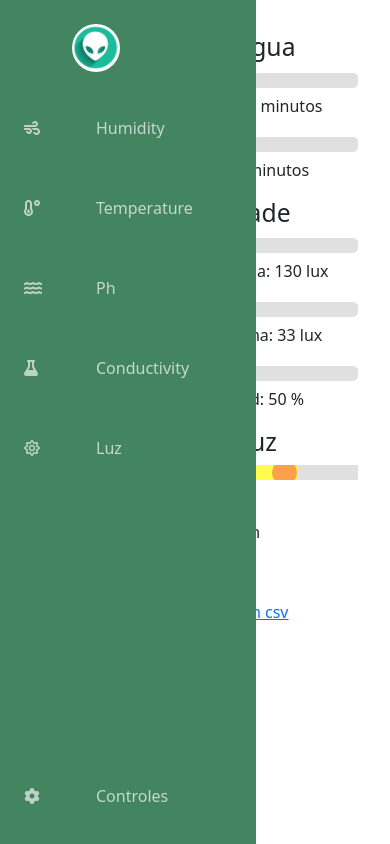
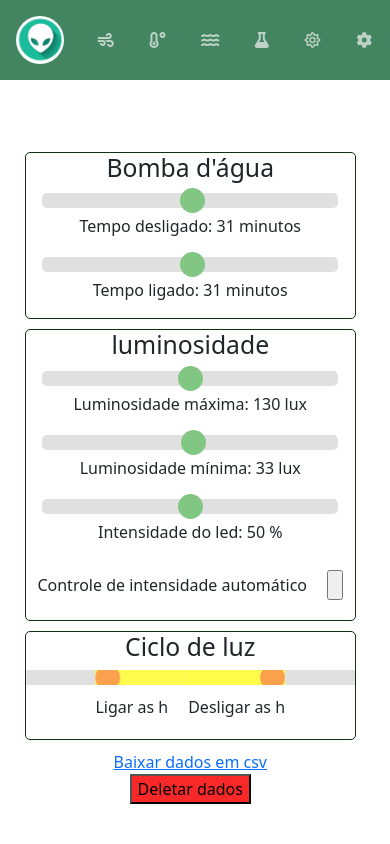
Before and after one commit to Gabriel-Salom/Beleaf, a Flask app: template templates/controls.html in a window 390 px wide. Run offline with Flask 2, Linux system fonts and the light colour scheme; the template is opened without the code that fills it, so the values that code supplies are empty; some libraries are stand-ins or nearby versions.

Commit message:
Melhorias css

```diff
--- a/static/main.css
+++ b/static/main.css
@@ -16,6 +16,157 @@
   margin-left: 5rem;
   padding: 1rem;
 }
+/* small screens  */
+@media only screen and (max-width: 800px) {
+  .logo {
+    padding: 1rem;
+    width: 5rem;
+    height: 5rem;
+    border-radius: 50%;
+    transform: rotateY(0deg);
+  }
+  .navbar {
+    flex-wrap: nowrap;
+    justify-content: space-around;
+    align-items: center;
+    position: fixed;
+    top: 0;
+    width: 100vw;
+    height: 5rem;
+    background-color: #428560;
+    transition: width 500ms ease;
+  }
+
+  .nav-item {
+    display: flex;
+    flex-grow: 1;
+    align-items: center;
+    align-content: center;
+    justify-content: center;
+  }
+
+  .navbar:hover {
+    width: 100vw;
+  }
+
+  .navbar-nav {
+    flex-grow: 1;
+    flex-direction: row;
+    align-items: center;
+    justify-content: space-around;
+    flex-flow: wrap;
+  }
+
+  body {
+    margin: 0;
+    height: 0;
+  }
+  main {
+    margin: 0;
+  }
+
+  .nav-link {
+    text-decoration: none;
+    filter: grayscale(100%) opacity(0.7);
+    transition: var(--transition-speed);
+  }
+
+  .nav-link i {
+    flex-grow: 1;
+    height: fit-content;
+    width: fit-content;
+    min-width: 0.1rem;
+  }
+
+  .link-text {
+    display: none;
+    margin-left: 1rem;
+    color: azure;
+  }
+
+  .navbar:hover .link-text {
+    display: none;
+  }
+
+  .dot {
+    height: 20px;
+    width: 20px;
+    background-color: rgb(34, 214, 49);
+    border: 1px solid rgb(19, 48, 19);
+    border-radius: 50%;
+    display: inline-block;
+  }
+
+  .alive-check {
+    position: fixed;
+    bottom: 10px;
+    right: 10px;
+  }
+
+  .nav-link:hover {
+    filter: grayscale(0%) opacity(1);
+    background: #6edda0;
+  }
+
+  .link-text {
+    display: none;
+    margin-left: 1rem;
+    color: azure;
+  }
+
+  .fas {
+    color: rgb(209, 252, 252);
+  }
+
+  .fas:hover {
+    color: rgb(255, 255, 255);
+  }
+
+  .far {
+    color: rgb(209, 252, 252);
+  }
+
+  .far:hover {
+    color: rgb(255, 255, 255);
+  }
+
+  .gauge-container {
+    display: flex;
+    flex-direction: row;
+    justify-content: space-around;
+    flex-flow: wrap;
+    align-items: center;
+    position: absolute;
+    top: 15vh;
+    right: 10vh;
+    text-align: center;
+    max-width: 70%;
+    z-index: -1;
+  }
+  .chart-container {
+    position: absolute;
+    top: 15vh;
+    padding: 10px;
+    margin: 5px;
+    width: 95%;
+    z-index: -1;
+    border-radius: 10px;
+    border: 1px solid rgb(19, 48, 19);
+  }
+
+  .controls-cell {
+    position: absolute;
+    top: 15vh;
+    padding: 10px;
+    margin: 5px;
+    width: 95%;
+    text-align: center;
+    z-index: -1;
+  }
+}
+
+/* Big screens  */
+@media only screen and (min-width: 800px) {
   .logo {
     padding: 1rem;
     width: 5rem;
@@ -104,19 +255,20 @@
     color: rgb(255, 255, 255);
   }
 
-/* small screens  */
-@media only screen and (max-width: 600px) {
-  .navbar {
-    position: fixed;
-    top: 0px;
-    left: 0px;
-    height: 100%;
-  }
-  main {
-    margin: 0;
-  }
+  .dot {
+    height: 20px;
+    width: 20px;
+    background-color: rgb(34, 214, 49);
+    border: 1px solid rgb(19, 48, 19);
+    border-radius: 50%;
+    display: inline-block;
   }
 
+  .alive-check {
+    position: fixed;
+    top: 10px;
+    right: 10px;
+  }
   .gauge-container {
     display: flex;
     flex-direction: row;
@@ -131,23 +283,6 @@
     z-index: -1;
   }
 
-.gauge {
-  text-align: center;
-  border-radius: 10px;
-  height: fit-content;
-  width: fit-content;
-  border: 1px solid rgb(19, 48, 19);
-  margin: 5px;
-}
-
-.controls-cell {
-  position: absolute;
-  right: 2rem;
-  text-align: center;
-  width: 75%;
-  z-index: -1;
-}
-
   .chart-container {
     position: absolute;
     right: 10px;
@@ -158,6 +293,55 @@
     border-radius: 10px;
     border: 1px solid rgb(19, 48, 19);
   }
+
+  .controls-cell {
+    position: absolute;
+    right: 2rem;
+    text-align: center;
+    width: 75%;
+    z-index: -1;
+  }
+}
+
+.water-control {
+  border: 1px solid rgb(19, 48, 19);
+  margin: 10px;
+  border-radius: 5px;
+}
+
+.light-control {
+  border: 1px solid rgb(19, 48, 19);
+  margin: 10px;
+  border-radius: 5px;
+}
+
+.lightcycle-control {
+  border: 1px solid rgb(19, 48, 19);
+  margin: 10px;
+  border-radius: 5px;
+}
+
+.lightcycle-text {
+  padding-bottom: 10px;
+  display: flex;
+  flex-flow: row;
+  justify-content: center;
+  align-items: baseline;
+}
+
+.lightcycle-text > * {
+  margin: 10px;
+}
+
+.gauge {
+  text-align: center;
+  border-radius: 10px;
+  height: fit-content;
+  width: fit-content;
+  border: 1px solid rgb(19, 48, 19);
+  margin: 5px;
+}
+
 .chart {
   width: 100%;
 }
@@ -169,7 +353,7 @@
 
 .slider {
   -webkit-appearance: none;
-  width: 100%;
+  width: 90%;
   height: 15px;
   border-radius: 5px;
   background: #d3d3d3;
@@ -288,6 +472,14 @@
 
 .on_off_switch {
   padding-bottom: 10px;
+  display: flex;
+  flex-flow: row;
+  justify-content: center;
+  align-items: baseline;
+}
+
+.on_off_switch > * {
+  margin: 10px;
 }
 
 .on {
@@ -297,17 +489,6 @@
   background: rgb(250, 41, 41);
 }
 
-.dot {
-  height: 20px;
-  width: 20px;
-  background-color: rgb(34, 214, 49);
-  border: 1px solid rgb(19, 48, 19);
-  border-radius: 50%;
-  display: inline-block;
+.delete_button {
+  background: rgb(250, 41, 41);
 }
-
-.alive-check {
-  position: fixed;
-  top: 10px;
-  right: 10px;
-}
--- a/templates/controls.html
+++ b/templates/controls.html
@@ -15,30 +15,30 @@
         <p>Luminosidade máxima: <span id="lux_max_output"></span> lux</p>
         <input type="range" min="10" max="55" class="slider" id="lux_min">
         <p>Luminosidade mínima: <span id="lux_min_output"></span> lux</p>
-    </div>
-    <div>
         <input type="range" min="0" max="100" class="slider" id="light_intensity">
         <p>Intensidade do led: <span id="light_intensity_output"></span> %</p>
+        <div class="on_off_switch">
+            <p>Controle de intensidade automático</p>
+            <input type="button" id="automatic_light_output" onclick="toggleState(this)">
+        </div>
     </div>
-    <div>
+    <div class='lightcycle-control'>
         <h2>Ciclo de luz</h2>
         <div class="multi-range-container">
             <input type="range" min="0" max="12" class="slider-timeon" id="lighton-schedule">
             <input type="range" min="12" max="24" class="slider-timeoff" id="lightoff-schedule">
         </div>
-        <p>Ligar as <span id="lighton_schedule_output"></span>h </p>
-        <p>Desligar as <span id="lightoff_schedule_output"></span>h </p>
-    </div>
-
-    <div class="on_off_switch">
-        <input type="button" id="automatic_light_output" onclick="toggleState(this)">
+        <div class="lightcycle-text">
+            <p>Ligar as <span id="lighton_schedule_output"></span>h </p>
+            <p>Desligar as <span id="lightoff_schedule_output"></span>h </p>
+        </div>
     </div>
 
     <div><a href="/download">Baixar dados em csv</a></div>
-    <div><input type="button" value = "Deletar" onclick="confirmDelete()"></div>
+    <div><input type="button" value = "Deletar dados" class="delete_button" onclick="confirmDelete()"></div>
 </div>
 
-<script src="https://code.jquery.com/jquery-1.9.1.js"></script>
+<script src="https://ajax.googleapis.com/ajax/libs/jquery/1.11.3/jquery.min.js"></script>
 <script src="static/colResizable-1.6.min.js"></script>
 <script src="https://cdnjs.cloudflare.com/ajax/libs/popper.js/1.12.9/umd/popper.min.js" integrity="sha384-ApNbgh9B+Y1QKtv3Rn7W3mgPxhU9K/ScQsAP7hUibX39j7fakFPskvXusvfa0b4Q" crossorigin="anonymous"></script>
 <script src="{{ url_for('static', filename='/js/bootstrap.min.js') }}"></script>
--- a/templates/graph-c.html
+++ b/templates/graph-c.html
@@ -6,7 +6,7 @@
         <canvas id="conductivity_chart"></canvas>
     </div>
 
-    <script src="https://code.jquery.com/jquery-1.9.1.js"></script>
+    <script src="https://ajax.googleapis.com/ajax/libs/jquery/1.11.3/jquery.min.js"></script>
     <script src="static/colResizable-1.6.min.js"></script>
     <script src="https://cdnjs.cloudflare.com/ajax/libs/popper.js/1.12.9/umd/popper.min.js" integrity="sha384-ApNbgh9B+Y1QKtv3Rn7W3mgPxhU9K/ScQsAP7hUibX39j7fakFPskvXusvfa0b4Q" crossorigin="anonymous"></script>
     <script src="{{ url_for('static', filename='/js/bootstrap.min.js') }}"></script>
--- a/templates/graph-l.html
+++ b/templates/graph-l.html
@@ -6,8 +6,7 @@
         <canvas id="light_chart"></canvas>
     </div>
 
-    <!-- <script src="https://code.jquery.com/jquery-1.9.1.js"></script> -->
-    <script src="https://code.jquery.com/jquery-3.5.0.min.js"></script>
+    <script src="https://ajax.googleapis.com/ajax/libs/jquery/1.11.3/jquery.min.js"></script>
     <script src="static/colResizable-1.6.min.js"></script>
     <script src="https://cdnjs.cloudflare.com/ajax/libs/popper.js/1.12.9/umd/popper.min.js" integrity="sha384-ApNbgh9B+Y1QKtv3Rn7W3mgPxhU9K/ScQsAP7hUibX39j7fakFPskvXusvfa0b4Q" crossorigin="anonymous"></script>
     <script src="{{ url_for('static', filename='/js/bootstrap.min.js') }}"></script>
--- a/templates/graph-p.html
+++ b/templates/graph-p.html
@@ -6,7 +6,7 @@
         <canvas id="ph_chart"></canvas>
     </div>
 
-    <script src="https://code.jquery.com/jquery-1.9.1.js"></script>
+    <script src="https://ajax.googleapis.com/ajax/libs/jquery/1.11.3/jquery.min.js"></script>
     <script src="static/colResizable-1.6.min.js"></script>
     <script src="https://cdnjs.cloudflare.com/ajax/libs/popper.js/1.12.9/umd/popper.min.js" integrity="sha384-ApNbgh9B+Y1QKtv3Rn7W3mgPxhU9K/ScQsAP7hUibX39j7fakFPskvXusvfa0b4Q" crossorigin="anonymous"></script>
     <script src="{{ url_for('static', filename='/js/bootstrap.min.js') }}"></script>
--- a/templates/graph-t.html
+++ b/templates/graph-t.html
@@ -6,7 +6,7 @@
         <canvas id="temperature_chart"></canvas>
     </div>
 
-    <script src="https://code.jquery.com/jquery-1.9.1.js"></script>
+    <script src="https://ajax.googleapis.com/ajax/libs/jquery/1.11.3/jquery.min.js"></script>
     <script src="static/colResizable-1.6.min.js"></script>
     <script src="https://cdnjs.cloudflare.com/ajax/libs/popper.js/1.12.9/umd/popper.min.js" integrity="sha384-ApNbgh9B+Y1QKtv3Rn7W3mgPxhU9K/ScQsAP7hUibX39j7fakFPskvXusvfa0b4Q" crossorigin="anonymous"></script>
     <script src="{{ url_for('static', filename='/js/bootstrap.min.js') }}"></script>
--- a/templates/home.html
+++ b/templates/home.html
@@ -32,7 +32,7 @@
             </canvas>
         </div>
     </div>
-    <script src="https://code.jquery.com/jquery-1.9.1.js"></script>
+    <script src="https://ajax.googleapis.com/ajax/libs/jquery/1.11.3/jquery.min.js"></script>
     <script src="static/colResizable-1.6.min.js"></script>
     <script src="https://cdnjs.cloudflare.com/ajax/libs/popper.js/1.12.9/umd/popper.min.js" integrity="sha384-ApNbgh9B+Y1QKtv3Rn7W3mgPxhU9K/ScQsAP7hUibX39j7fakFPskvXusvfa0b4Q" crossorigin="anonymous"></script>
     <script src="{{ url_for('static', filename='/js/bootstrap.min.js') }}"></script>
--- a/templates/layout.html
+++ b/templates/layout.html
@@ -64,23 +64,10 @@
       </li>
     </ul>
   </nav>
+  {% block content %}{% endblock %}
   <main>
 </main>
 </body>
 
-<!--
-<body>
-    <header class="site-header">
-      <nav class="navbar navbar-expand-md navbar-dark bg-steel fixed-top">
-        <div class="container">
-          <img class=".img-responsive rounded-circle article-img" src="{{ url_for('static', filename='profile_pics/beleaf.jpg') }}">
-          <a class="navbar-brand mr-4" href="/">Beleaf</a>
-        </div>
-      </nav>
-    </header>
--->
-
-    {% block content %}{% endblock %}
-
 </body>
 </html>
```
Also changed, not shown: templates/graph-h.html (+1 -15 lines), db.sqlite. Lines whose indentation alone changed are shown as unchanged.
